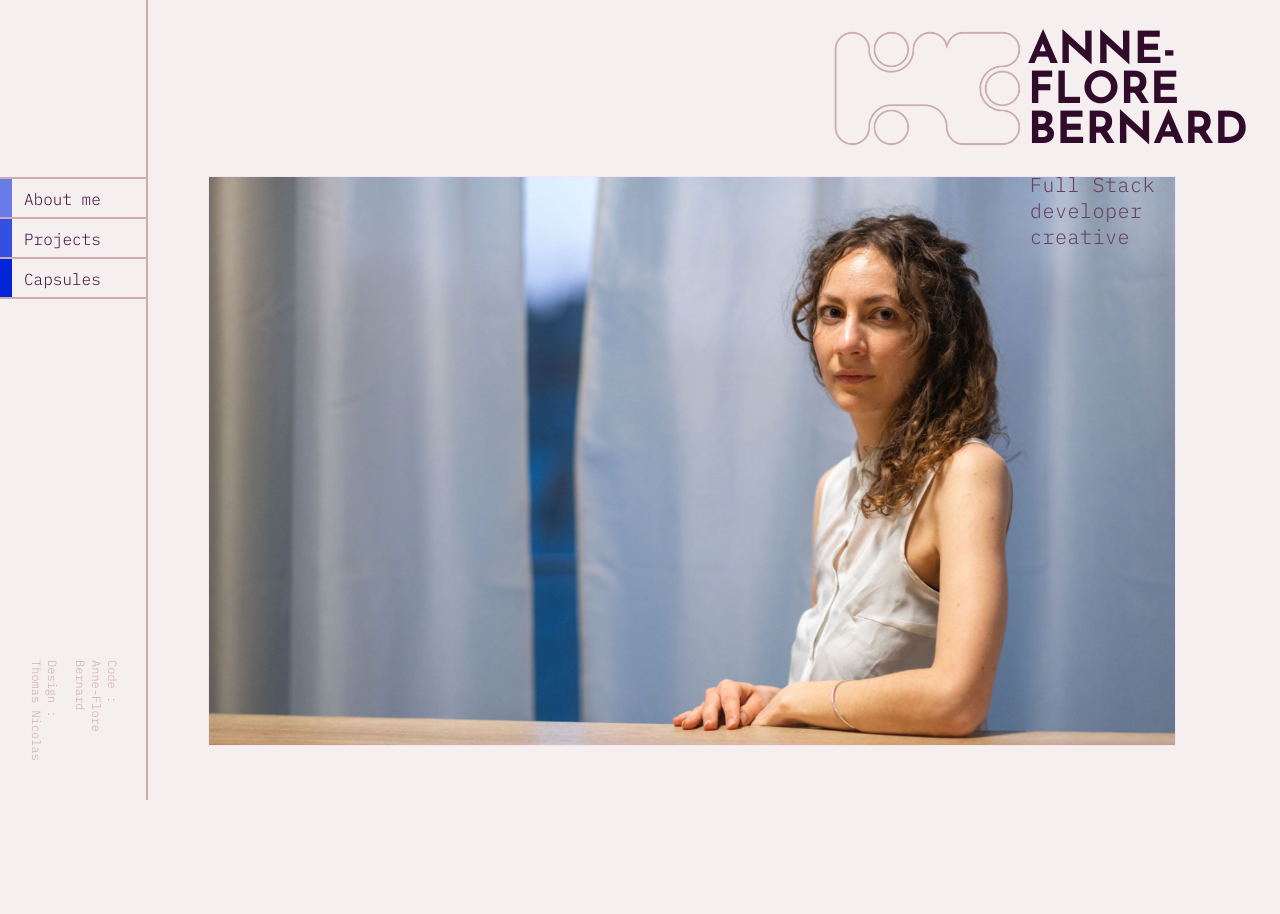
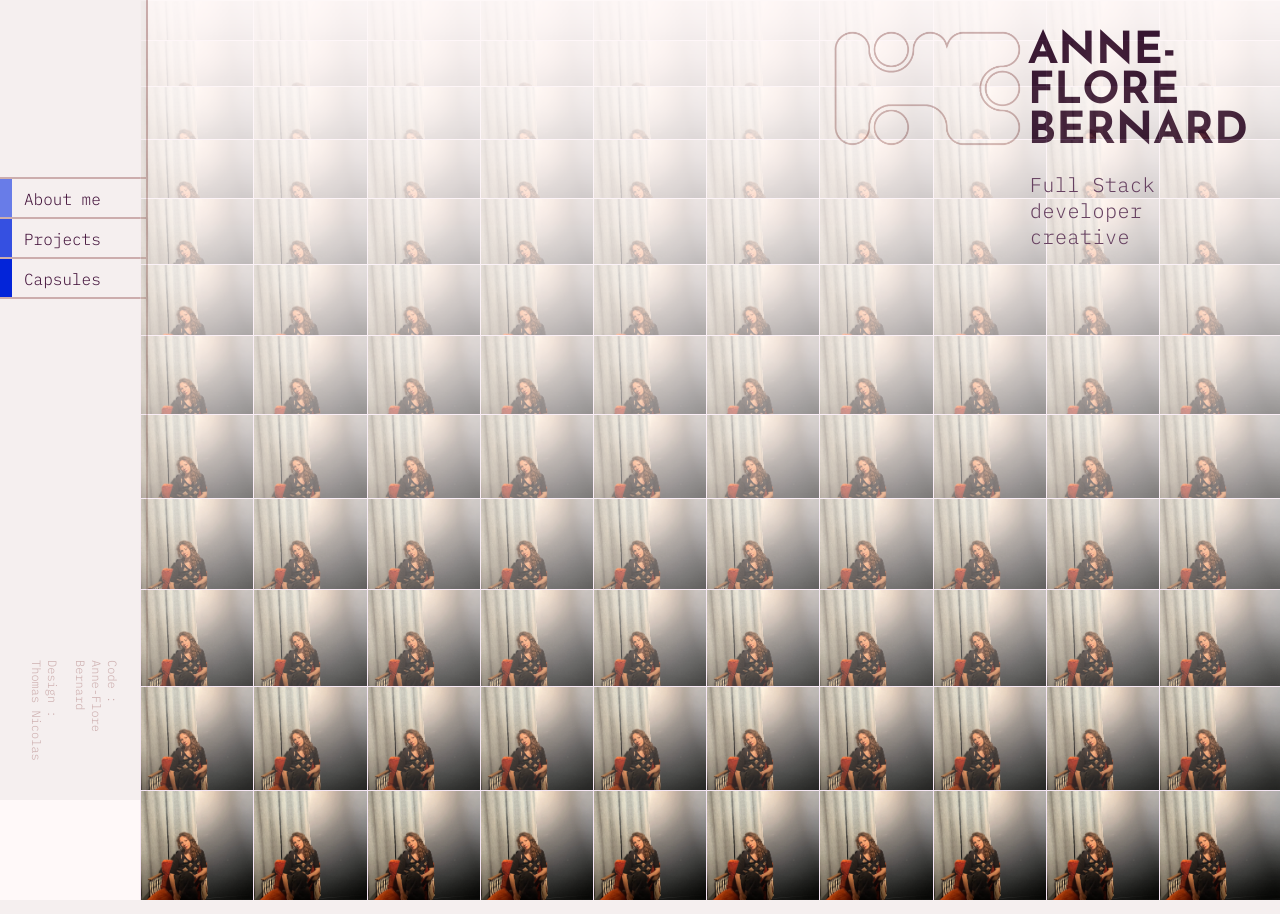
Before and after one commit to Anne-Flower/Flower, a Next.js app: page / in a window 1280 px wide. Built offline with nearby package versions, Linux system fonts and the light colour scheme.

Commit message:
add background with photos like polaroide in homePage

```diff
--- a/app/components/atoms/photo.tsx
+++ b/app/components/atoms/photo.tsx
@@ -1,16 +1,19 @@
+'use client'
+
 import Image from "next/image";
 
-const photo = () => {
+const Photo = () => {
   return (
-    <div className="relative h-[570px] mt-44 border-[1px] border-[#f4e3f3]">
+    <div className="relative h-[136px] w-[130px] border border-[#f4e3f3]">
       <Image
-        src={"/assets/portrait1.png"}
-        alt="portrait"
+        src="/assets/portrait-test.png"
+        alt="portrait d'Anne-Flore Bernard"
         fill
-        className=" w-full h-full object-cover"
+        sizes="(max-width: 768px) 120px, 120px"
+        className="object-cover"
       />
     </div>
   )
 }
 
-export default photo
+export default Photo
--- /dev/null
+++ b/app/components/molecules/menus.tsx
@@ -0,0 +1,71 @@
+'use client'
+import Menu from "@/components/atoms/menu";
+import { useState } from "react";
+
+const projects = [
+  {
+    label: "Portfolio Chloé Guillermin Artist",
+    color: "#687ce8",
+    text: "https://nimble-pika-71f28f.netlify.app/",
+    images: [
+      {
+        src: "/assets/chloe.png",
+        alt: "Chloé",
+        width: 290,
+        height: 110,
+        className: "absolute right-[228px] top-1 h-[110px]",
+      },
+      {
+        src: "/assets/chloeBis.png",
+        alt: "Chloé",
+        width: 270,
+        height: 110,
+        className: "absolute right-132 top-0 h-[110px]",
+      },
+    ],
+  },
+  {
+    label: "Movies project",
+    color: "#3550e1",
+    text: "https://github.com/abernardArtefact/movieProject",
+  },
+  { label: "Portfolio Dweezil Sèche Designer", color: "#0324d9", text: "" },
+  { label: "To do List", color: "#021ba3", text: "" },
+  { label: "je ne sais pas", color: "#3550e1", text: "" },
+  { label: "Projet 6", color: "#0324d9", text: "" },
+];
+
+const menus = () => {
+  // const [openIndex, setOpenIndex] = useState< number | null>(null);
+
+
+  // const handleOpenIndex = () => {
+  //   (setOpenIndex(!openIndex))
+  // }
+
+
+  return (
+    <main
+      className="pl-[206px] pt-[175px] max-w-[1400px]"
+      role="main"
+      aria-labelledby="projects-heading"
+    >
+      <section
+        className="border-b-[1px] border-[#bf9899]"
+        aria-label="List of projects"
+      >
+        {projects.map((project, index) => (
+          <Menu
+            key={index}
+            label={project.label}
+            color={project.color}
+            text={project.text}
+            images={project.images}
+          />
+        ))}
+      </section>
+    </main>
+  );
+};
+
+export default menus;
--- a/app/layout.tsx
+++ b/app/layout.tsx
@@ -28,7 +28,7 @@ export default function RootLayout({
 }>) {
   return (
     <html lang="fr">
-      <body className={`${ibm.variable} ${josefin.variable} bg-[#f5efef] overflow-x-hidden overflow-y-hidden`}>
+      <body className={`${ibm.variable} ${josefin.variable} bg-[#f5efef] overflow-x-hidden overflow-y-auto`}>
         <Header />
         <Sidebar/>
         {children}
--- a/app/page.tsx
+++ b/app/page.tsx
@@ -1,24 +1,46 @@
-'use client'
+"use client";
 
-import { useState } from "react"
-import Photo from "./components/atoms/photo"
+import { useState } from "react";
+import Photo from "./components/atoms/photo";
 
 export default function Home() {
-  const [isHovered, setIsHovered] = useState(false)
+  const [isHovered, setIsHovered] = useState(false);
+
+  const photoSections = Array.from({ length: 120 }, (_, i) => ({
+    id: `photo-section-${i + 1}`,
+    height: 40 + Math.floor(i / 10) * 6.36,
+  }));
 
   return (
     <main
-      className="flex w-full h-full overflow-hidden"
+      className="w-full min-h-screen pt-0 bg-[#fff9f9] overflow-y-hidden"
       role="main"
       aria-label="Homepage with visual identity, logo and a short dynamic description"
     >
-      <section
-        className="w-full max-w-[968px] ml-[208px] mb-42"
-        aria-labelledby="photo-section"
+      <div
+        className="grid grid-cols-10 gap-x-[0px] gap-y-[0px] place-items-center pl-[148px]  "
+        style={{
+          WebkitMaskImage:
+            "linear-gradient(to bottom, rgba(12, 18, 137, 0.05), rgba(12, 12, 145, 1))",
+          maskImage:
+            "linear-gradient(to bottom, rgba(24, 17, 159, 0.05), rgba(109, 85, 204, 1))",
+          pointerEvents: "none",
+        }}
       >
-        <h2 id="photo-section" className="sr-only">Photo and identity</h2>
-        <Photo />
-      </section>
+        {photoSections.map(({ id, height }) => (
+          <section
+            key={id}
+            className="w-[129px]"
+            style={{ height: `${height}px` }}
+            aria-labelledby={id}
+          >
+            <h2 id={id} className="sr-only">
+              Photo and identity
+            </h2>
+            <Photo />
+          </section>
+        ))}
+      </div>
 
       <aside className="absolute top-[172px] right-[125px]">
         <p
@@ -36,5 +58,5 @@ export default function Home() {
         </p>
       </aside>
     </main>
-  )
+  );
 }
--- a/app/projects/page.tsx
+++ b/app/projects/page.tsx
@@ -1,37 +1,14 @@
-"use client";
+import Menus from "@/components/molecules/menus";
+import { Metadata } from "next";
 
-import Menu from "@/components/atoms/menu";
-
-const projects = [
-  { label: "Portfolio Chloé Guillermin Artist", color: "#687ce8", text: "https://nimble-pika-71f28f.netlify.app/", images: [
-      { src: "/assets/chloe.png", alt: "Chloé", width: 290, height: 110, className: "absolute right-[228px] top-1 h-[110px]" },
-      { src: "/assets/chloeBis.png", alt: "Chloé", width: 270, height: 110, className: "absolute right-132 top-0 h-[110px]" }
-    ]
-  },
-  { label: "Movies project", color: "#3550e1", text: "https://github.com/abernardArtefact/movieProject" },
-  { label: "Portfolio Dweezil Sèche Designer", color: "#0324d9", text: "" },
-  { label: "To do List", color: "#021ba3", text: "" },
-  { label: "je ne sais pas", color: "#3550e1", text: "" },
-  { label: "Projet 6", color: "#0324d9", text: "" },
-];
+export const metadata: Metadata = {
+  title: "Projects | Anne-Flore Bernard",
+  description:
+    "Full-stack developer guided by art, logic, and play. Discover Anne-Flore Bernard’s projects.",
+};
 
 const ProjectPage = () => {
-  return (
-    <main
-      className="pl-[206px] pt-[175px] max-w-[1400px]"
-      role="main"
-      aria-labelledby="projects-heading"
-    >
-      <section
-        className="border-b-[1px] border-[#bf9899]"
-        aria-label="List of projects"
-      >
-        {projects.map((project, index) => (
-          <Menu key={index} label={project.label} color={project.color} text={project.text} images={project.images}/>
-        ))}
-      </section>
-    </main>
-  );
+  return <Menus />;
 };
 
 export default ProjectPage;
```
Also changed, not shown: app/components/atoms/menu.tsx (+3 -4 lines), public/assets/portrait-test.png (added), 1 other file (tests, documents, lock files or other folders).
